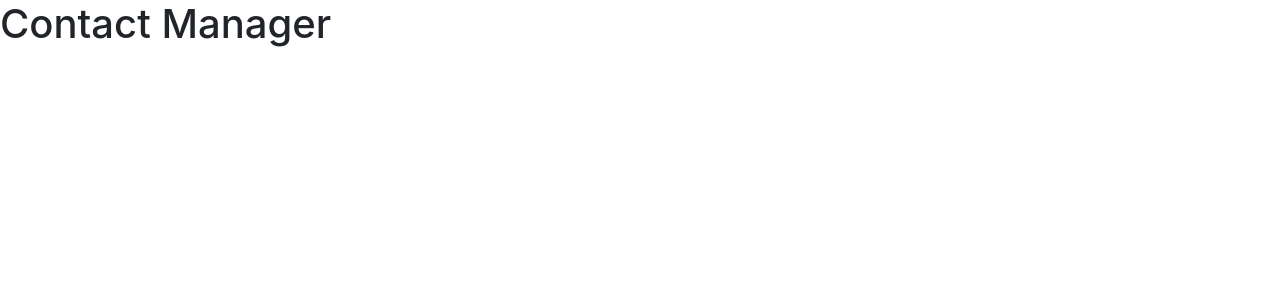
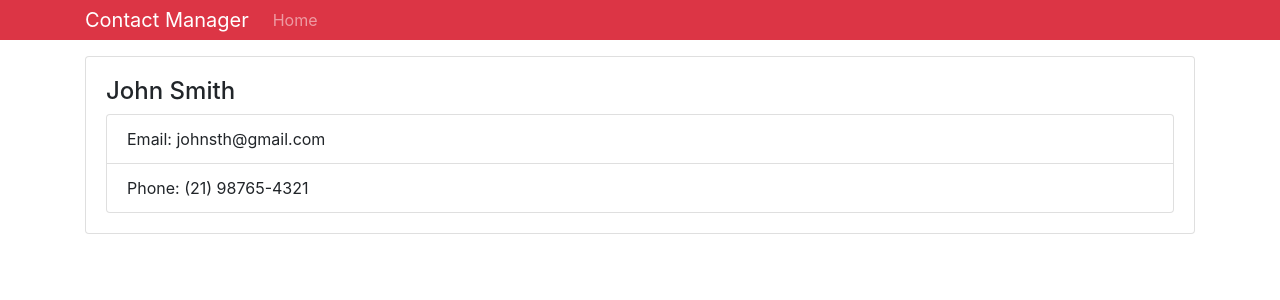
Before and after one commit to Jean-Barbosa9/contact_manager_react, a React (Create React App) app: page / in a window 1280 px wide. Shown: the top 300 px of the page. Built offline with nearby package versions, Linux system fonts and the light colour scheme.

Commit message:
seguindo os passos das aulas

```diff
--- a/src/App.js
+++ b/src/App.js
@@ -1,5 +1,6 @@
 import React, { Component } from 'react';
 import Header from './components/Header';
+import Contact from './components/Contact';
 
 import 'bootstrap/dist/css/bootstrap.min.css';
 
@@ -7,7 +8,10 @@
   render() {
     return (
       <div className="App">
-       <Header branding="Contact Manager" />
+        <Header branding="Contact Manager" />
+        <div className="container">
+          <Contact name="John Smith" email="johnsth@gmail.com" phone="(21) 98765-4321"/>
+        </div>
       </div>
     );
   }
--- a/src/components/Contact.js
+++ b/src/components/Contact.js
@@ -0,0 +1,28 @@
+import React, {Component} from 'react';
+import PropTypes from 'prop-types';
+
+import 'bootstrap/dist/css/bootstrap.min.css';
+
+class Contact extends Component {
+  render() {
+    const {name, email, phone} = this.props;
+
+    return(
+      <div className="card card-body mb-3">
+        <h4>{name}</h4>
+        <ul className="list-group">
+          <li className="list-group-item">Email: {email}</li>
+          <li className="list-group-item">Phone: {phone}</li>
+        </ul>
+      </div>
+    )
+  }
+}
+
+Contact.propTypes = {
+  name: PropTypes.string.isRequired,
+  email: PropTypes.string.isRequired,
+  phone: PropTypes.string.isRequired
+}
+
+export default Contact;
--- a/src/components/Header.js
+++ b/src/components/Header.js
@@ -7,8 +7,17 @@
   const {branding} = props;
 
   return (
-    <header className="header">
-      <h1>{branding}</h1>
+    <header className="header ">
+      <nav className="menu navbar navbar-expand-sm navbar-dark bg-danger mb-3 py-0">
+        <div className="container">
+          <a className="menu__link navbar-brand" href="/">{branding}</a>
+          <ul className="menu__list navbar-nav mr-auto">
+            <li className="menu__item nav-item">
+              <a className="menu__link nav-link" href="/">Home</a>
+            </li>
+          </ul>
+        </div>
+      </nav>
     </header>
   )
 }
```
